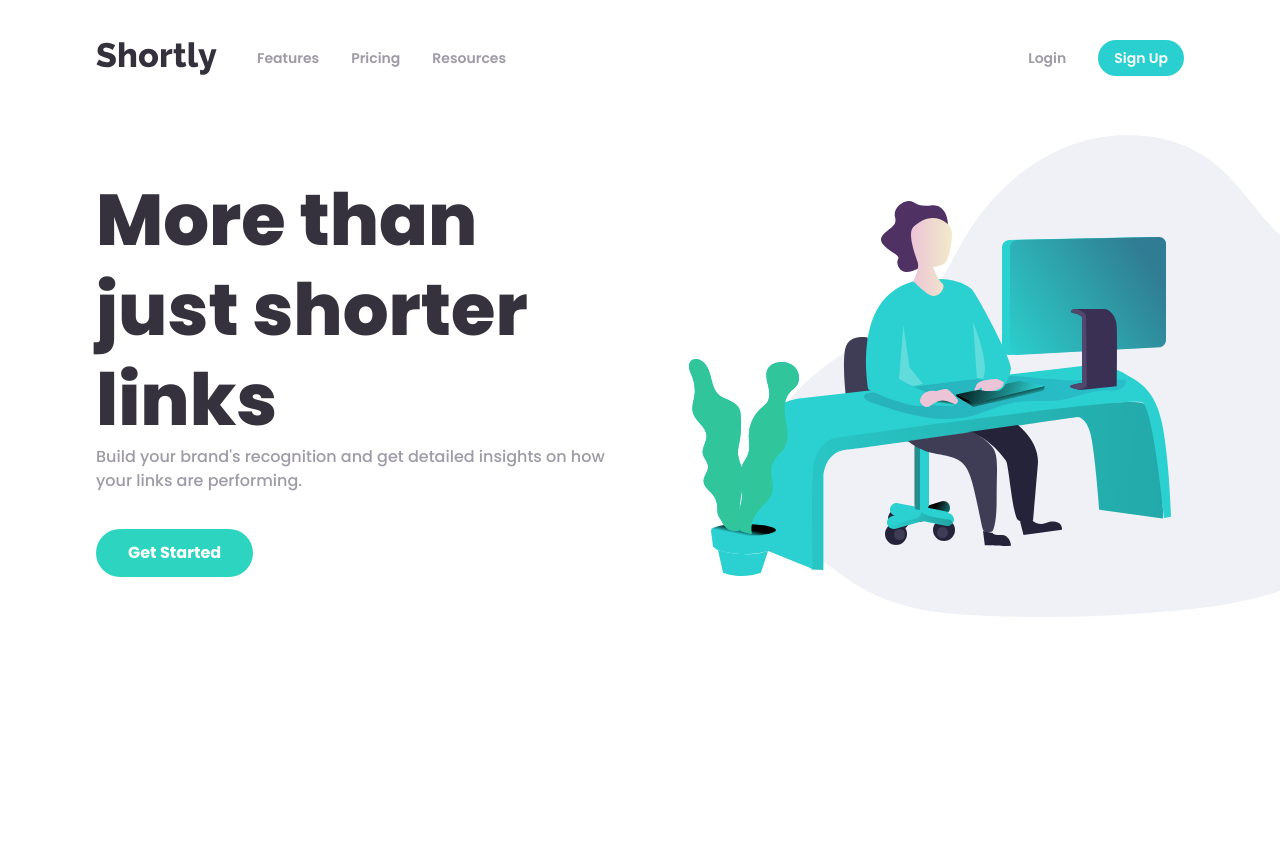
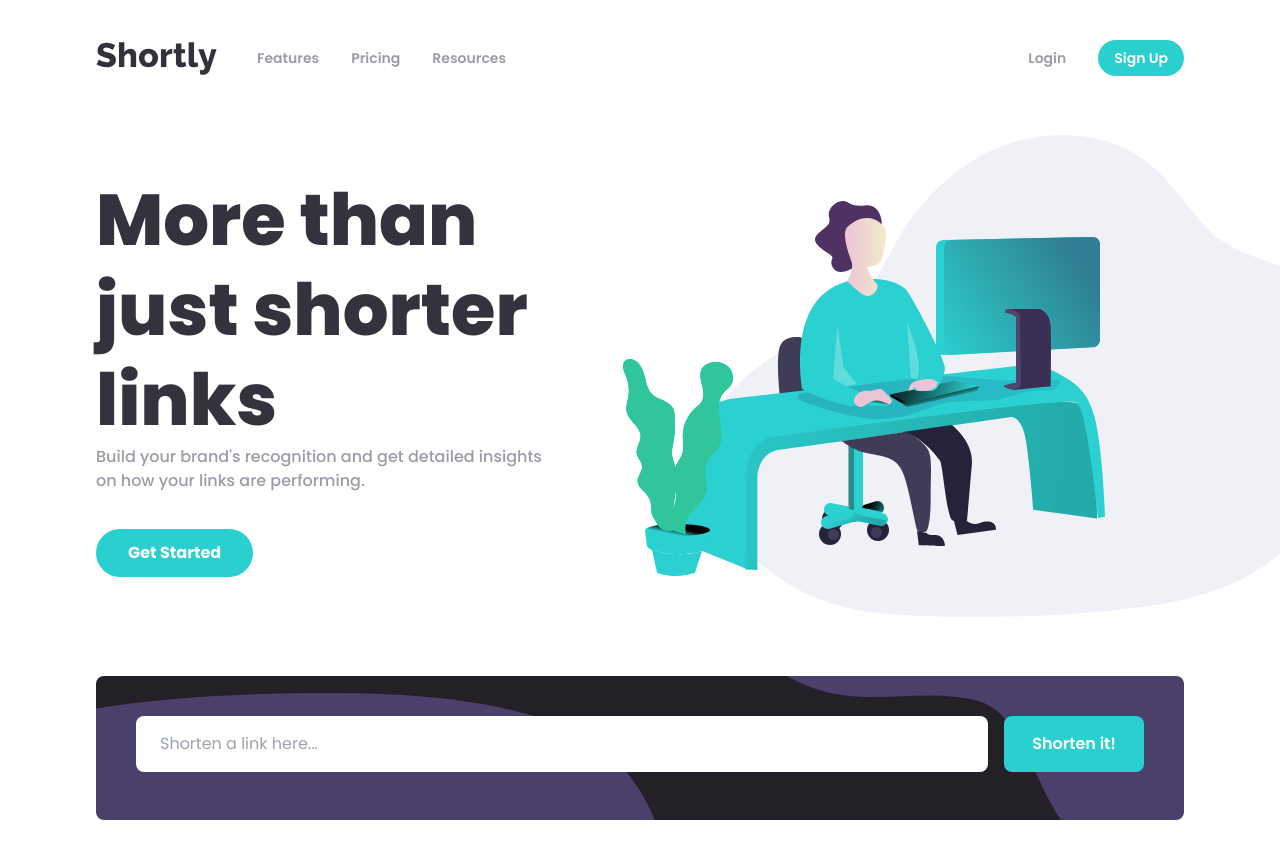
Before and after one commit to irishmicoletcando/url-shortener, a React (Vite) app: page / in a window 1280 px wide. Before the commit the page ends 800 px from the top, so only its background shows below. Built offline with nearby package versions, Linux system fonts and the light colour scheme.

Commit message:
feat: Add form link

```diff
--- a/src/App.tsx
+++ b/src/App.tsx
@@ -1,11 +1,13 @@
 import Heading from "./components/Heading";
 import Navbar from "./components/Navbar";
+import ShortenLink from "./components/ShortenLink";
 
 export default function App() {
   return (
     <div className="font-poppins my-10 overflow-x-hidden">
       <Navbar />
       <Heading />
+      <ShortenLink />
     </div>
   )
 }
--- a/src/components/Heading.tsx
+++ b/src/components/Heading.tsx
@@ -2,7 +2,7 @@ import illustrationWorking from "../assets/illustration-working.svg"
 
 const Heading = () => {
   return (
-    <div className="flex flex-row ml-24">
+    <div className="flex flex-row mx-24">
       <div className="w-1/2 min-h-[600px] flex flex-col justify-center space-y-4">
           <div className="flex flex-col justify-center">
             <h1 className="font-extrabold text-7xl leading-tight text-very-dark-blue">
@@ -12,7 +12,7 @@ const Heading = () => {
               Build your brand's recognition and get detailed insights on how your links are performing.
             </p>
           </div>
-          <button className="bg-teal-400 text-white font-bold rounded-full px-8 py-3 hover:opacity-70 mt-4 w-fit">
+          <button className="bg-cyan text-white font-bold rounded-full px-8 py-3 hover:bg-light-cyan mt-4 w-fit">
             Get Started
           </button>
       </div>
--- a/src/components/Navbar.tsx
+++ b/src/components/Navbar.tsx
@@ -15,7 +15,7 @@ const Navbar = () => {
 
       <div className="flex flex-row space-x-8 items-center">
         <button className="hover:text-very-dark-blue hover:cursor-pointer">Login</button>
-        <button className="bg-cyan text-white rounded-3xl px-4 py-2 hover:opacity-70">Sign Up</button>
+        <button className="bg-cyan text-white rounded-3xl px-4 py-2 hover:bg-light-cyan">Sign Up</button>
       </div>
     </div>
   )
--- /dev/null
+++ b/src/components/ShortenLink.tsx
@@ -0,0 +1,40 @@
+import { SubmitHandler, useForm } from 'react-hook-form'
+
+interface urlType {
+  url: string;
+}
+
+const ShortenLink = () => {
+  const {register, handleSubmit, formState: {errors}} = useForm<urlType>();
+
+  const onSubmit: SubmitHandler<urlType> = data => {
+    console.log(data)
+  }
+
+  return (
+    <div className='mx-24 z-50 p-10 h-36 bg-shorten-desktop bg-very-dark-violet bg-no-repeat bg-center rounded-lg'>
+      <form className="flex gap-4 items-center" onSubmit={handleSubmit(onSubmit)}>
+        <div className="flex-1">
+            <input
+              type="text"
+              placeholder="Shorten a link here..."
+              {...register('url', {required: 'Please add a link'})}
+              className={`w-full px-6 py-4 rounded-lg text-gray-800 placeholder-gray-500 focus:outline-none focus:ring-2 ${
+                errors.url
+                  ? 'focus:ring-red'
+                  : 'focus:ring-cyan'
+              }`}
+            />
+            {errors.url && <p className='text-sm italic text-red mt-2 outline-red'>{errors.url.message}</p>}
+        </div>
+
+        <button type="submit" className="self-start whitespace-nowrap text-white bg-cyan px-7 py-4 rounded-lg font-semibold hover:bg-light-cyan transition-colors">
+          Shorten it!
+        </button>
+
+      </form>
+    </div>
+  )
+}
+
+export default ShortenLink
```
